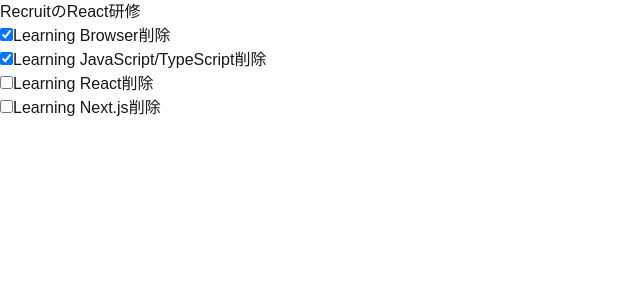
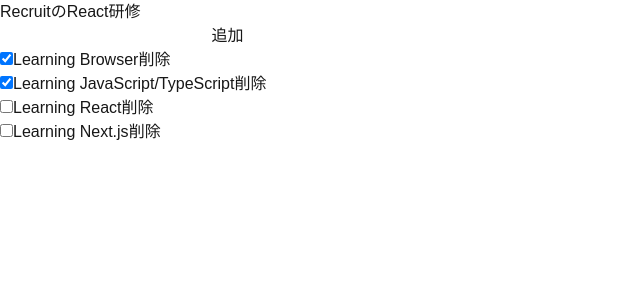
Before and after one commit to unamu1229/test_nextjs, a Next.js app: page /recruit in a window 1280 px wide. Shown: the top 300 px of the page, without its empty margins (0-640 px from the left). Built offline with nearby package versions, Linux system fonts and the light colour scheme.

Commit message:
演習4-3

```diff
--- a/src/app/recruit/page.tsx
+++ b/src/app/recruit/page.tsx
@@ -1,11 +1,17 @@
 'use client'
 
-import {useState} from "react";
+import {ChangeEvent, ChangeEventHandler, KeyboardEventHandler, MouseEventHandler, useState} from "react";
 import { TodoItem } from "./TodoItem";
 
 export default function Page() {
 
-    const todoListInit = [
+    type Todo = {
+        id: number;
+        task: string;
+        completed: boolean;
+    }
+
+    const todoListInit: Todo[] = [
         { id: 1, task: "Learning Browser", completed: true },
         { id: 2, task: "Learning JavaScript/TypeScript", completed: true },
         { id: 3, task: "Learning React", completed: false },
@@ -34,8 +40,39 @@
         changeTodoList(changedTodoList);
     }
 
+    const [newTodo, setNewTodo] = useState("");
+    const changeNewTodo: ChangeEventHandler<HTMLInputElement> = (event: ChangeEvent<HTMLInputElement>) => {
+        setNewTodo(event.currentTarget.value);
+    };
+
+    const addTodoFromEnter: KeyboardEventHandler<HTMLInputElement> = (event) => {
+        if (event.key !== "Enter") {
+            return;
+        }
+        addTodo();
+    }
+
+    const addTodoFromButton: MouseEventHandler<HTMLButtonElement> = (event) => {
+        addTodo();
+    }
+
+    function addTodo() {
+        if (newTodo === "") {
+            return;
+        }
+
+        const currentMaxId: number = todoList.reduce((accumulator:number , todo: Todo) => {
+            return accumulator > todo.id ? accumulator : todo.id;
+        }, 0);
+        const newTodoList = [...todoList, {id: currentMaxId + 1, task: newTodo, completed: false}];
+        changeTodoList(newTodoList);
+        setNewTodo("");
+    }
+
+
     return <>
         <h1>RecruitのReact研修</h1>
+        <input type="text" value={newTodo} onChange={changeNewTodo} onKeyDown={addTodoFromEnter}/> <button onClick={addTodoFromButton}>追加</button>
         <ul>
             {
                 todoList.map((todo) => {
```
